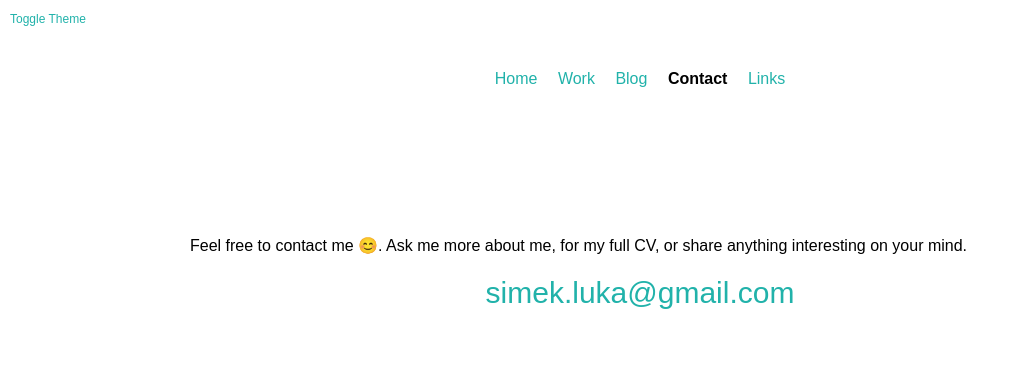
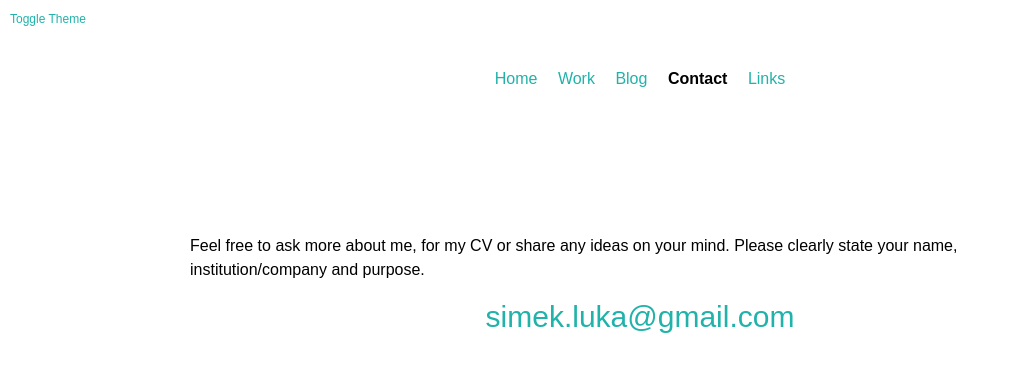
Before and after one commit to lsimek/lsimek.github.io, a Jekyll site: the page built from contact.html, in a window 1280 px wide. Shown: the top 372 px of the page, without its empty margins (0-1016 px from the left). Built offline with Jekyll 4.4.1, drawn with Linux system fonts in a browser that asks for light colours.

Commit message:
24-07-24-2

```diff
--- a/contact.html
+++ b/contact.html
@@ -5,7 +5,9 @@ name_navbar: Contact
 weight: 4
 ---
 
-<p>Feel free to contact me 😊. Ask me more about me, for my full CV, or share anything interesting on your mind.</p>
+<p>
+Feel free to ask more about me, for my CV or share any ideas on your mind. Please clearly state your name, institution/company and purpose.
+</p>
 
 <p class="email">
 	<a href="mailto:simek.luka@gmail.com">simek.luka@gmail.com</a>
```
